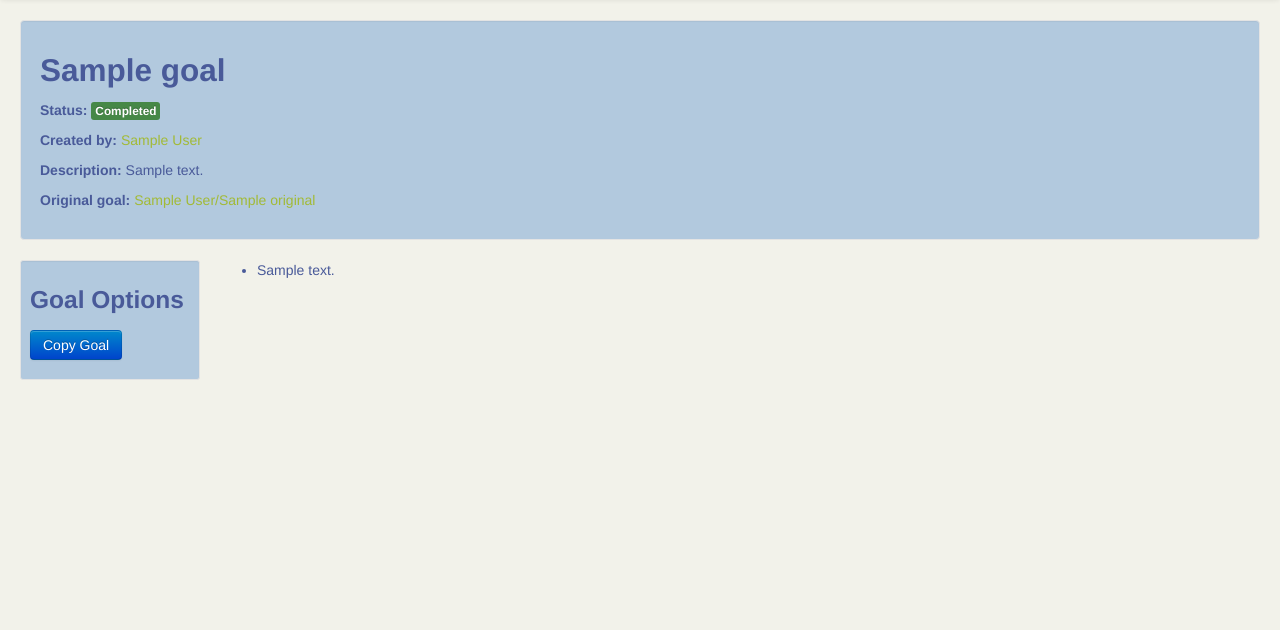
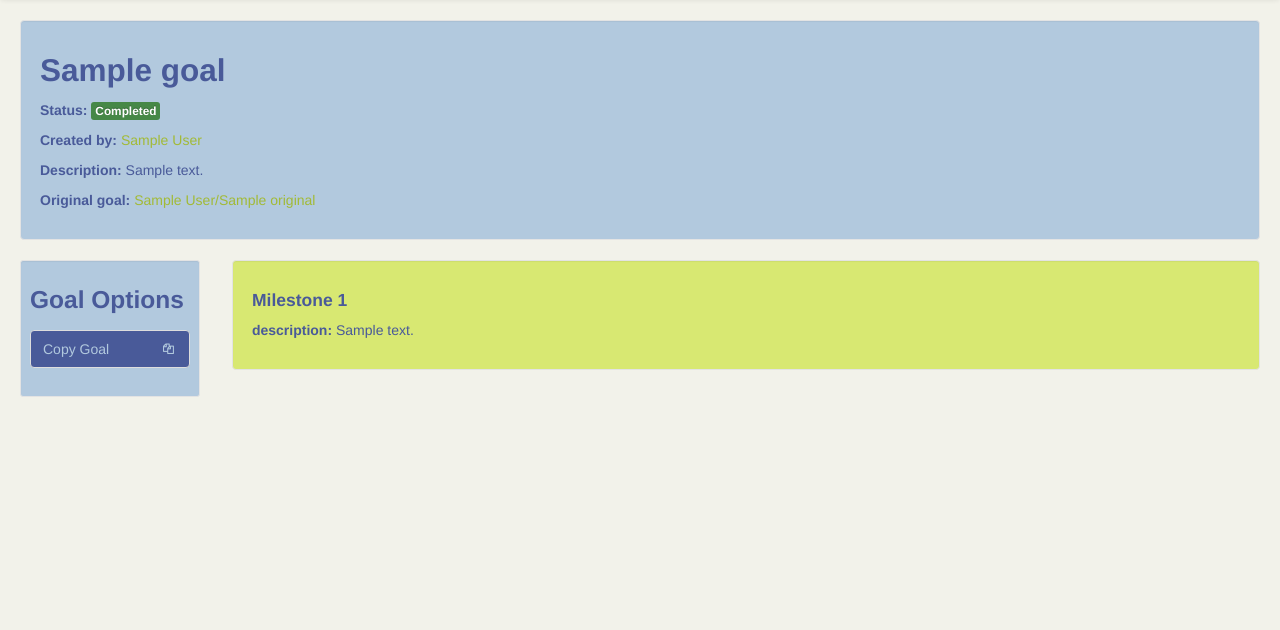
Before and after one commit to B0bby/GoalCharge, a Flask app: template GoalCharge/templates/goal/goal.html in a window 1280 px wide. Shown: the part 44-674 px from the top of the page. Run offline with Flask 2, Linux system fonts and the light colour scheme; the template is opened without the code that fills it: most values are stand-ins (such as "Sample title", 1, 10 or a date in 2020).

Commit message:
Added layout for milestones and goals.

```diff
--- a/GoalCharge/static/css/main.css
+++ b/GoalCharge/static/css/main.css
@@ -48,6 +48,10 @@ a {
     color: #b2c9de;
     text-shadow: none;
 }
+#navbar a:hover {
+    background-color: #b2c9de;
+    color: #495a99;
+}
 .brand .icon-bolt {
     padding: 0 5px;
     font-size: 1.3em;
@@ -68,3 +72,18 @@ a {
     background-color: #f2f2ea;
     border: 0 none;
 }
+.well li a {
+    background-color: #495a99;
+    color: #b2c9de;
+}
+.well li a:hover {
+    color: #495a99;
+}
+.milestones .well,
+.goals .well {
+    background-color: #d8e872;
+}
+.milestones .well a,
+.goals .well a {
+    color: #a2ba36;
+}
--- a/GoalCharge/templates/goal/goal.html
+++ b/GoalCharge/templates/goal/goal.html
@@ -28,23 +28,32 @@
       <h3>Goal Options</h3>
       {% if goal.user.id == current_user.get_id() %}
         <p>This goal has been viewed {{ goal.views }} times.</p>
-        {% if goal.status != "completed" %}
-          <p><a href="/goal/{{ goal.id }}/change_status?status=completed" class="btn btn-success">Mark as Completed</a></p>
-        {% else %}
-          <p>Goal completed at {{ goal.completed_at }}.</p>
-          <p><a href="/goal/{{ goal.id }}/change_status?status=incomplete" class="btn btn-danger">Mark as Incomplete</a></p>
+        <ul class="nav nav-tabs nav-stacked">
+        {% if goal.status == "incomplete" %}
+          <li><a href="/goal/{{ goal.id }}/change_status?status=completed">Mark as Completed</a></li>
+        {% elif goal.status == "completed" %}
+          <li>Goal completed at {{ goal.completed_at }}.</li>
+          <li><a href="/goal/{{ goal.id }}/change_status?status=incomplete">Mark as Incomplete</a></li>
+        {% elif goal.status == "not_started" %}
+          <li><a href="/goal/{{ goal.id }}/change_status?status=incomplete"><i class="icon-play pull-right"></i>Begin Goal</a></li>
         {% endif %}
-        <p><a href="/goal/{{ goal.id }}/milestone/new" class="btn btn-inverse">New Milestone</a></p>
-        <p><a href="/goal/{{ goal.id }}/edit" class="btn btn-inverse">Edit Goal</a></p>
+        <li>
+          <a href="/goal/{{ goal.id }}/milestone/new"><i class="icon-plus pull-right"></i>New Milestone</a>
+        </li>
+        <li><a href="/goal/{{ goal.id }}/edit"><i class="icon-edit pull-right"></i>Edit Goal</a></li>
+      {% else %}
+        <ul class="nav nav-tabs nav-stacked">
       {% endif %}
-      <p><a href="/goal/{{ goal.id }}/copy" class="btn btn-primary">Copy Goal</a></p>
+        <li><a href="/goal/{{ goal.id }}/copy"><i class="icon-copy pull-right"></i>Copy Goal</a></li>
+      </ul>
     </div>
-    <div class="span9">
-      <ul>
-        {% for milestone in milestones %}
-          <li>{{ milestone.message }}</li>
-        {% endfor %}
-      </ul>
+    <div class="span10 milestones">
+      {% for milestone in milestones %}
+        <div class="well">
+            <p><h4>Milestone {{ loop.index }}</h4></p>
+          <p><strong>description: </strong>{{ milestone.message }}</p>
+        </div>
+      {% endfor %}
     </div>
   </div>
 {% endblock %}
```
Also changed, not shown: GoalCharge/templates/user/profile.html (+10 -6 lines).
